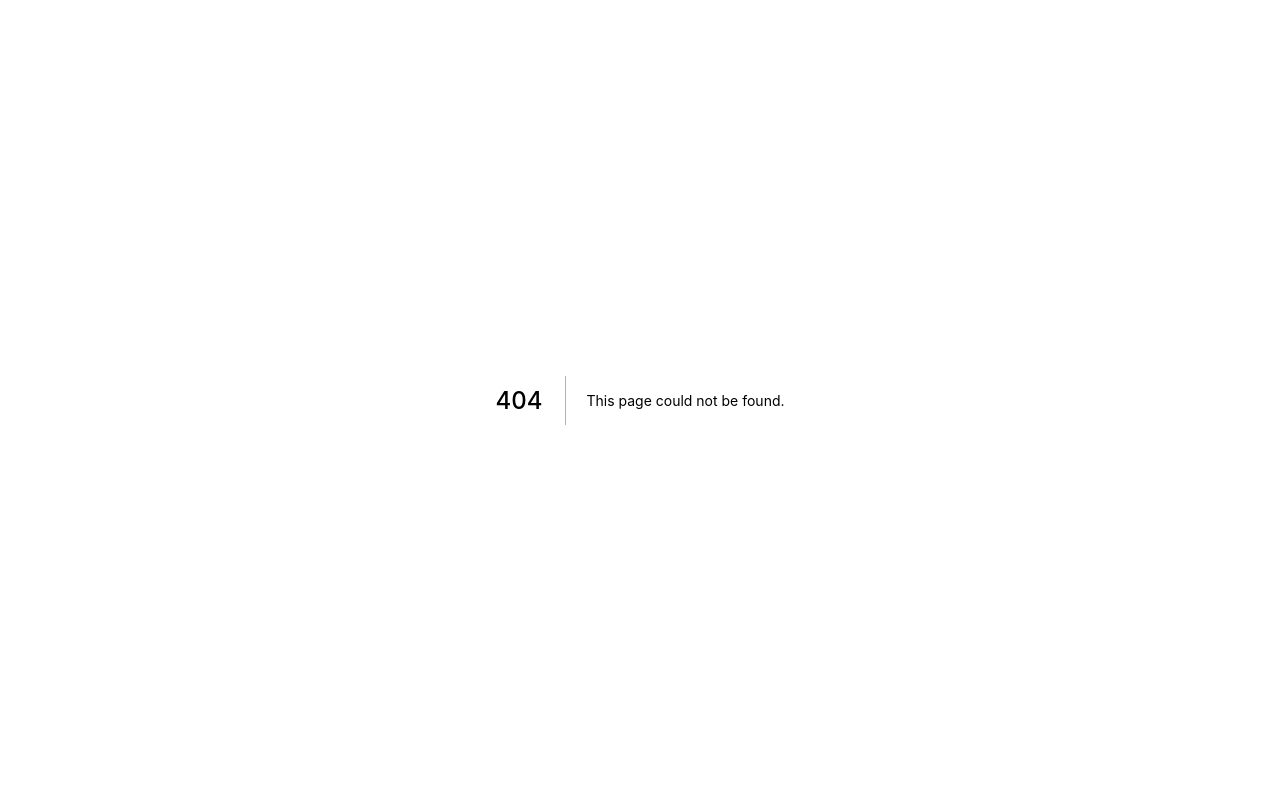
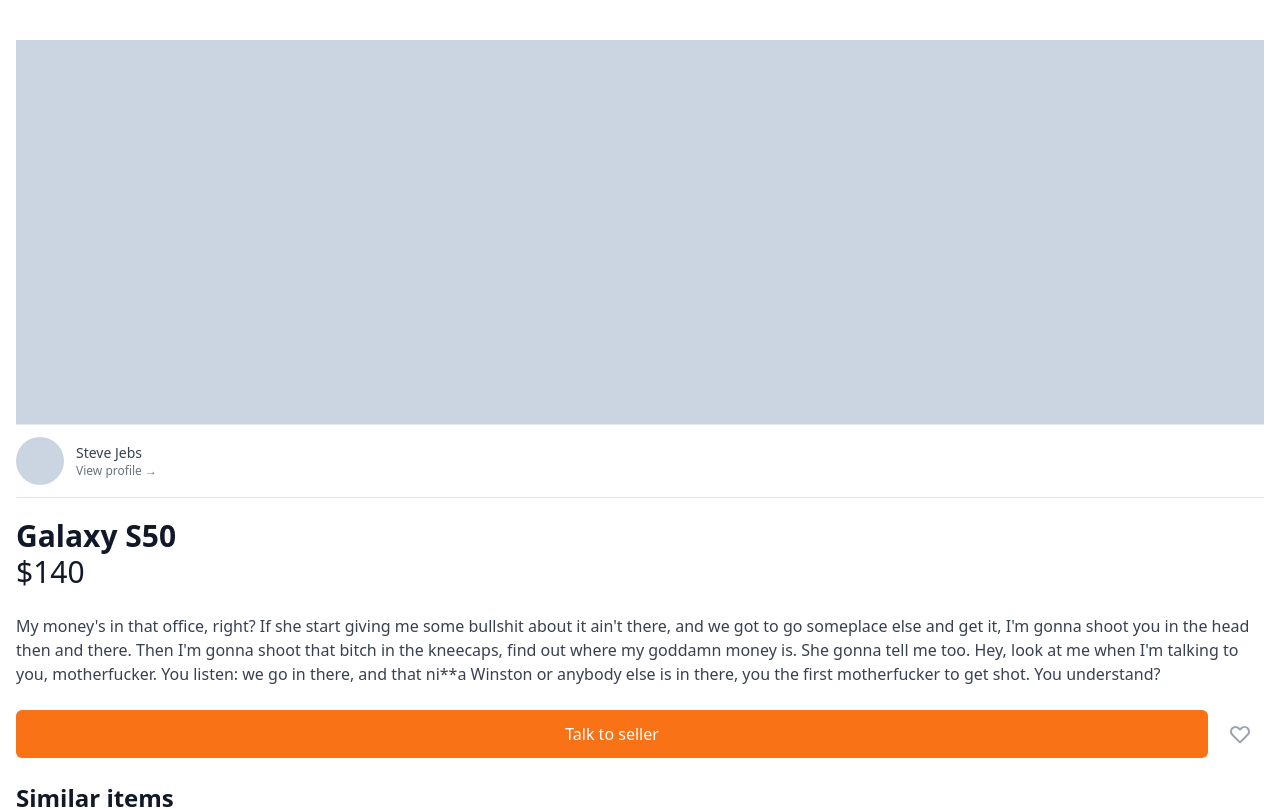
Before and after one commit to Choi-Yuchan/Rabbit-market, a Next.js app: page /items/0 in a window 1280 px wide. Before the commit this address had no page. Shown: the top 809 px of the page. Built offline with nearby package versions, Linux system fonts and the light colour scheme.

Commit message:
#5.4 Item Detail

```diff
--- /dev/null
+++ b/pages/items/[id].tsx
@@ -0,0 +1,66 @@
+import type { NextPage } from "next";
+
+const ItemDetail: NextPage = () => {
+    return (
+        <div className="px-4 py-10 ">
+          <div className="mb-6">
+            <div className="h-96 bg-slate-300"/>
+            <div className="flex cursor-pointer py-3 border-t border-b items-center space-x-3">
+              <div className="w-12 h-12 rounded-full bg-slate-300" />
+              <div>
+                <p className="text-sm font-medium text-gray-700">Steve Jebs</p>
+                <p className="text-xs font-medium text-gray-500">View profile &rarr;</p>
+              </div>
+            </div>
+            <div className="mt-5">
+              <h1 className="text-3xl font-bold text-gray-900">Galaxy S50</h1>
+              <span className="text-3xl mt-3 text-gray-900">$140</span>
+              <p className="text-base my-6 text-gray-700">
+                My money&apos;s in that office, right? If she start giving me some
+                bullshit about it ain&apos;t there, and we got to go someplace else
+                and get it, I&apos;m gonna shoot you in the head then and there.
+                Then I&apos;m gonna shoot that bitch in the kneecaps, find out where
+                my goddamn money is. She gonna tell me too. Hey, look at me when
+                I&apos;m talking to you, motherfucker. You listen: we go in there,
+                and that ni**a Winston or anybody else is in there, you the first
+                motherfucker to get shot. You understand?
+              </p>
+              <div className="flex items-center justify-between space-x-2">
+                <button className="flex-1 bg-orange-500 text-white py-3 rounded-md focus:outline-none focus:ring-2 focus:ring-offset-2 font-medium hover:bg-orange-600 focus:ring-orange-500">Talk to seller</button>
+                <button className="p-3 flex items-center justify-center text-gray-400 hover:bg-gray-100 hover:text-gray-500 rounded-md">
+                  <svg
+                    className="h-6 w-6 "
+                    xmlns="http://www.w3.org/2000/svg"
+                    fill="none"
+                    viewBox="0 0 24 24"
+                    stroke="currentColor"
+                    aria-hidden="true"
+                  >
+                    <path
+                      strokeLinecap="round"
+                      strokeLinejoin="round"
+                      strokeWidth="2"
+                      d="M4.318 6.318a4.5 4.5 0 000 6.364L12 20.364l7.682-7.682a4.5 4.5 0 00-6.364-6.364L12 7.636l-1.318-1.318a4.5 4.5 0 00-6.364 0z"
+                    />
+                  </svg>
+                </button>
+              </div>
+            </div>
+          </div>
+          <div>
+            <h2 className="text-2xl font-bold text-gray-900">Similar items</h2>
+            <div className="grid gird-cols-2 gap-4">
+              {[1, 2, 3, 4, 5, 6].map((_, i) => (
+                <div key={i}>
+                  <div className="h-56 w-full mb-4 bg-slate-300"/>
+                  <h3 className="text-sm -mb-1 text-gray-700">Galaxy S60</h3>
+                  <p className="tet-sm font-medium text-gray-900">$6</p>
+                </div>
+              ))}
+            </div>
+          </div>
+        </div>
+      );
+}
+
+export default ItemDetail;
```
